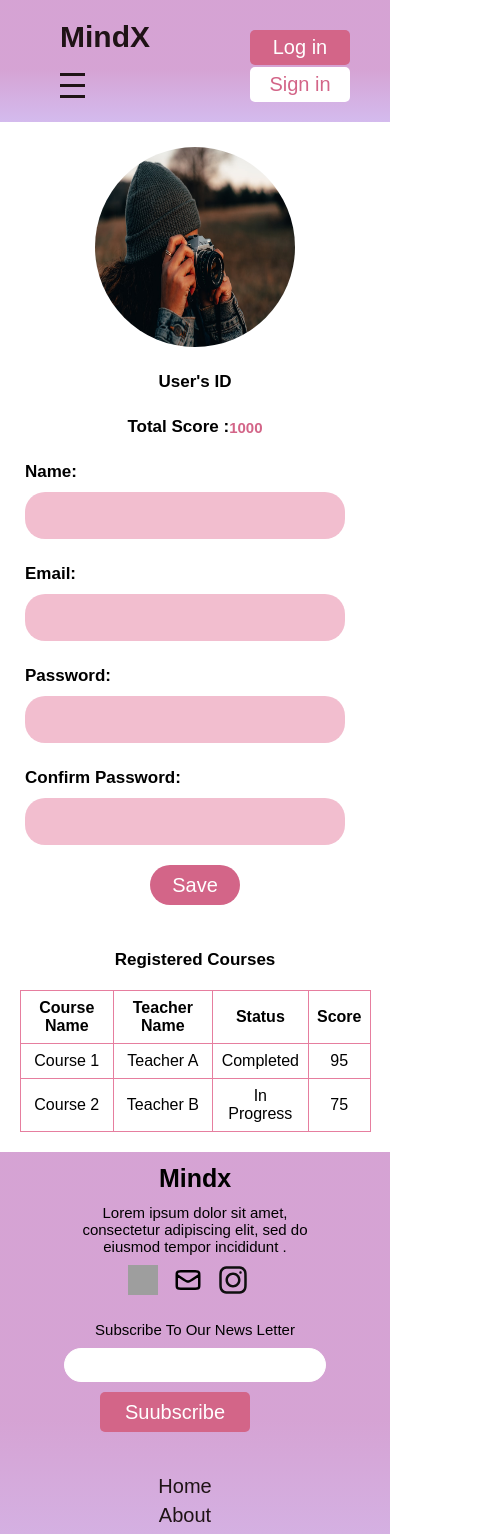
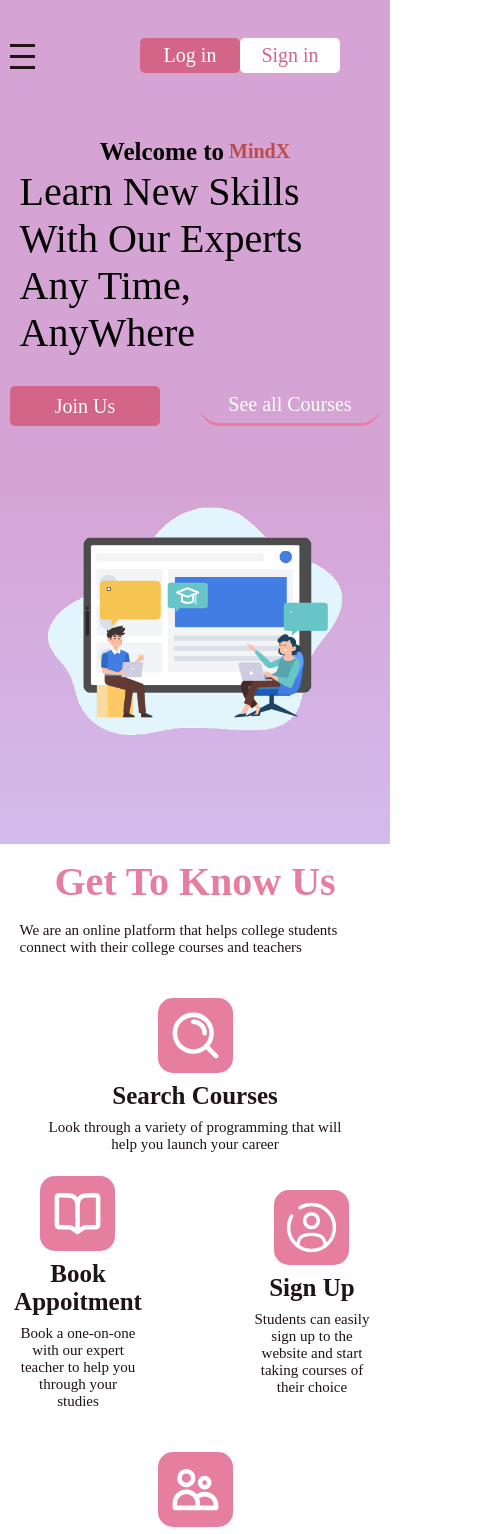
Before and after one commit to rasha-taher/ELearning_Front_End, a React (Create React App) app: page / in a window 390 px wide. Shown: the top 1534 px of the page, 490 px wide, since content can reach past the window. Built offline with nearby package versions, Linux system fonts and the light colour scheme; grey boxes are pictures that could not be loaded.

Commit message:
done with the design

```diff
--- a/src/App.js
+++ b/src/App.js
@@ -1,4 +1,4 @@
-// import HomePage from "./HomePage";
+import HomePage from "./HomePage";
 import ProfilePage from "./ProfilePage";
 //import SignIn from "./Components/Signin-up.jsx";
 import Appoitments from "./Appoitments.js";
@@ -7,8 +7,8 @@
 function App() {
   return (
     <div className="App">
-      {/* <HomePage/> */}
-      <ProfilePage />
+      <HomePage/>
+      {/* <ProfilePage /> */}
       {/* <SignIn /> */}
      {/* <Appoitments /> */}
     </div>
--- a/src/Components/Header.jsx
+++ b/src/Components/Header.jsx
@@ -11,8 +11,9 @@
 
   return (
     <div id="menu">
+      <div className="menu-container">
       <div className={`menu ${isOpen ? "open" : ""}`}>
-        <div>
+        <div className="logo-class">
           <h1 className="logo">MindX</h1>
         </div>
         <div className="burger" onClick={toggleMenu}>
@@ -36,12 +37,17 @@
             </li>
           </ul>
         </div>
+
       </div>
         <div className="buttons">
           <button className="login-bt common-button">Log in </button>
           <button className="signin-bt common-button">Sign in </button>
         </div>
+        <div className="profile">
         <img src={icon} className="icon" />
+        </div>
+
+    </div>
     </div>
   );
 };
--- a/src/Components/PopularCoursePage.jsx
+++ b/src/Components/PopularCoursePage.jsx
@@ -11,6 +11,7 @@
         <PopularCourses image={image} />
         <PopularCourses image={image} />
         <PopularCourses image={image} />
+         <PopularCourses image={image} />
       </div>
       </div>
 
--- a/src/styles/header.css
+++ b/src/styles/header.css
@@ -3,15 +3,21 @@
   padding: 0;
   font-family: Itim, sans-serif;
 }
-.menu {
-  padding: 10px;
+.menu-container{
   display: flex;
   justify-content: space-between;
+}
+.menu {
+  display: flex;
   padding: 20px;
   font-family: Itim, sans-serif;
 }
+.profile{
+  padding: 20px;
+}
 .menu-links {
   display: flex;
+  margin-left: 50px;
 }
 .logo {
   font-size: 30px;
@@ -38,6 +44,7 @@
 
 .buttons {
   display: flex;
+  padding: 20px;
 }
 .common-button {
   height: 35px;
--- a/src/styles/hero.css
+++ b/src/styles/hero.css
@@ -35,6 +35,7 @@
 }
 
 .w-text {
+  font-size: 20px;
   margin-left: 5px;
   color: #bc4c4a;
 }
--- a/src/styles/responsive.css
+++ b/src/styles/responsive.css
@@ -3,10 +3,17 @@
     flex-direction: column;
     align-items: flex-start;
     position: relative;
+
+  }
+  .logo-class{
+    display: none;
   }
   .burger {
     display: flex;
+    padding-top: 20px;
+    margin-left:-40px ;
   }
+
   .menu-ul {
     flex-direction: column;
   }
@@ -42,7 +49,7 @@
     margin: 10px 0;
   }
 
-  .icon {
+  .profile {
     display: none;
   }
   .inside-home {
@@ -80,9 +87,6 @@
   .footer-div {
     width: 100%;
   }
-  .buttons {
-    align-items: flex-end;
-  }
 
   .contact-input {
     width: 300px;
@@ -108,11 +112,23 @@
     flex-direction: row;
     justify-content:space-around ;
   }
-  .buttons{
-    flex-direction: column;
-    padding-top: 30px;
+
+  .buttons {
+    padding-top: 38px;
+    flex-direction: row;
+    align-items: flex-end;
+    margin-left: 50px;
   }
   .signin-bt{
     margin-top: -18px;
   }
+  .pink-box {
+    background-color: #e67e9f;
+    width: 75px;
+    height: 75px;
+  }
+  .svgs {
+    height: 55px;
+    width: 55px;
+  }
 }
```
